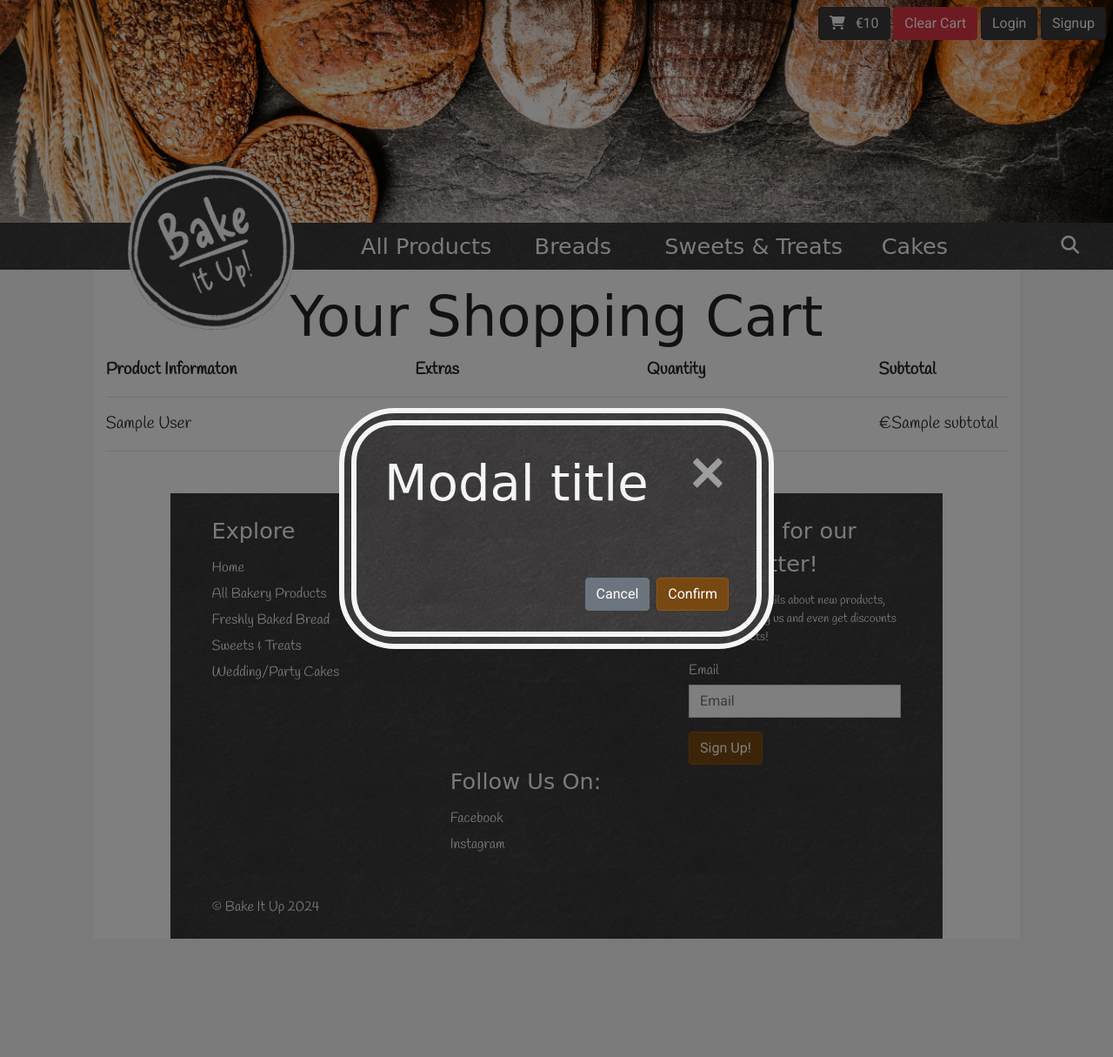
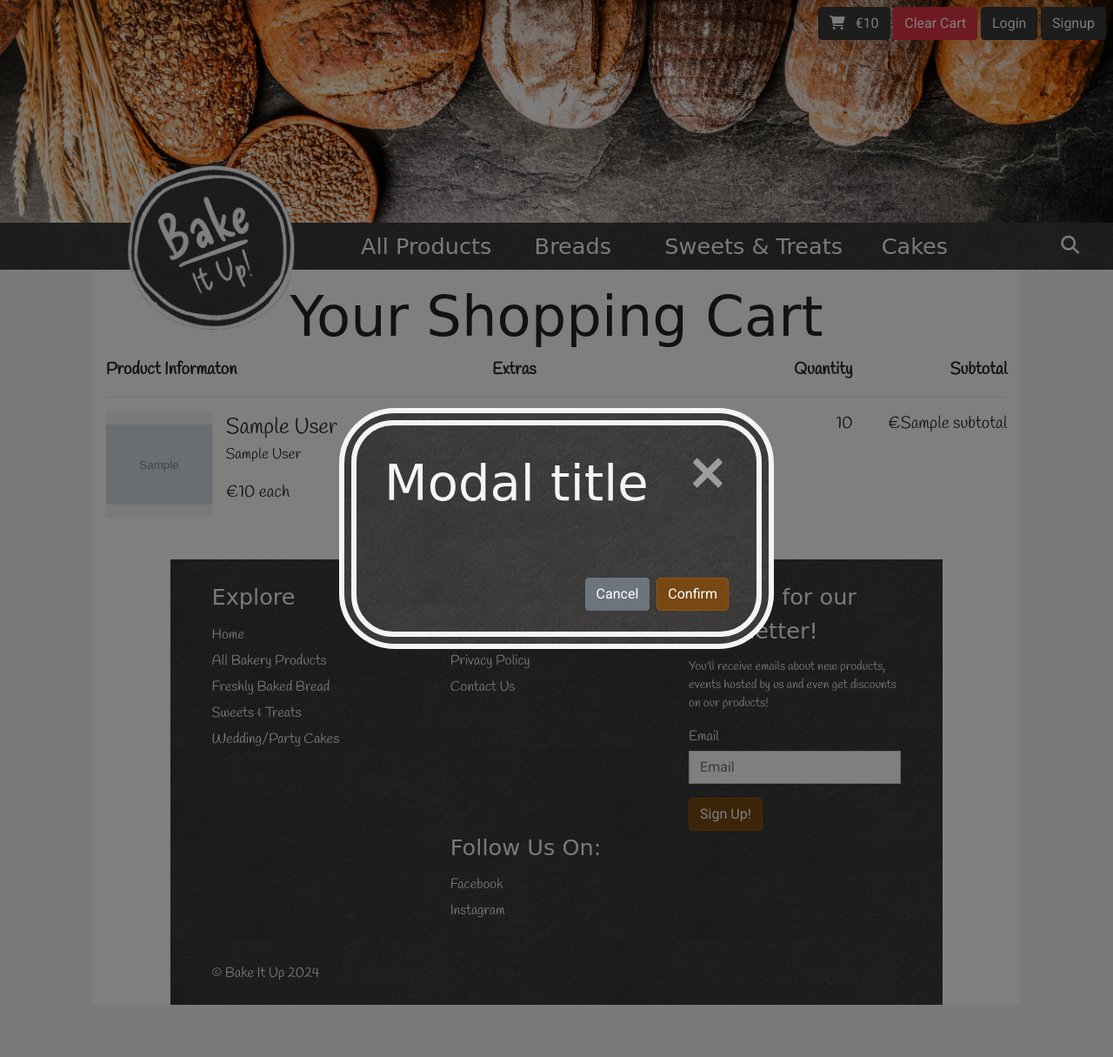
Before and after one commit to ShaneByrne0963/bake-it-up, a Django app: template cart/templates/cart/view_cart.html in a window 1280 px wide. Shown: the whole page at 87% size. Run offline with Django 5.2, Linux system fonts and the light colour scheme; the template is opened without the code that fills it: most values are stand-ins (such as "Sample title", 1, 10 or a date in 2020); grey boxes marked "Sample" are stand-in pictures; some libraries are stand-ins or nearby versions; some web fonts are replaced.

Commit message:
Add css for cart items

```diff
--- /dev/null
+++ b/cart/static/cart/css/cart.css
@@ -0,0 +1,30 @@
+.cart-product-info {
+    display: grid;
+    grid-template-columns: 1fr 2fr;
+}
+
+.cart-item-name {
+    font-size: 1.3em;
+}
+
+.cart-image {
+    aspect-ratio: 1/1;
+    overflow: hidden;
+    display: flex;
+    align-items: center;
+    justify-content: center;
+    background-color: whitesmoke;
+}
+
+.cart-image>img {
+    width: 100%;
+}
+
+/* -----------------------------------------------------------------------MEDIA QUERIES
+
+/* --------------------------------------------------------Bootstrap's large breakpoint */
+@media (max-width: 992px) {
+    .cart-product-info {
+        font-size: 0.8em;
+    }
+}
--- a/cart/templates/cart/view_cart.html
+++ b/cart/templates/cart/view_cart.html
@@ -1,4 +1,9 @@
 {% extends 'base.html' %}
+{% load static %}
+
+{% block extra_css %}
+    <link rel="stylesheet" href="{% static 'cart/css/cart.css' %}" type="text/css">
+{% endblock %}
 
 {% block content_heading %}
     <h1>Your Shopping Cart</h1>
@@ -7,22 +12,37 @@
 {% block content %}
     <div class="container-fluid">
         <div class="row mb">
-            <div class="col-4 font-weight-bold">Product Informaton</div>
+            <div class="col-5 font-weight-bold">Product Informaton</div>
             <div class="col-3 font-weight-bold">Extras</div>
-            <div class="col-3 font-weight-bold">Quantity</div>
-            <div class="col-2 font-weight-bold">Subtotal</div>
+            <div class="col-2 font-weight-bold text-right">Quantity</div>
+            <div class="col-2 font-weight-bold text-right">Subtotal</div>
         </div>
         <hr>
         {% for item in cart_products %}
         <div class="row">
-            <div class="col-4">
-                {{ item.product.display_name }}
+            <div class="col-5 cart-product-info">
+                <div class="cart-image mr-3">
+                    <img src="{{ item.product.image.url }}" alt="{{ item.product.display_name }}">
+                </div>
+                <div>
+                    <div class="cart-item-name">{{ item.product.display_name }}</div>
+                    <p class="small">{{ item.product.category.display_name }}</p>
+                    <div>&euro;{{ item.price }} each</div>
+                    {% if item.product.batch_size and item.product.batch_size > 1 %}
+                        <span>
+                            <i class="fa-solid fa-box"></i>
+                            Pack of {{ item.product.batch_size }}
+                        </span>
+                    {% endif %}
+                </div>
             </div>
             <div class="col-3"></div>
-            <div class="col-3">{{ item.quantity }}</div>
-            <div class="col-2">&euro;{{ item.subtotal }}</div>
+            <div class="col-2 text-right">{{ item.quantity }}</div>
+            <div class="col-2 text-right">&euro;{{ item.subtotal }}</div>
         </div>
-        <hr>
+        {% if not forloop.last %}
+            <hr>
+        {% endif %}
         {% endfor %}
     </div>
 {% endblock %}
```
Also changed, not shown: db.sqlite3.
